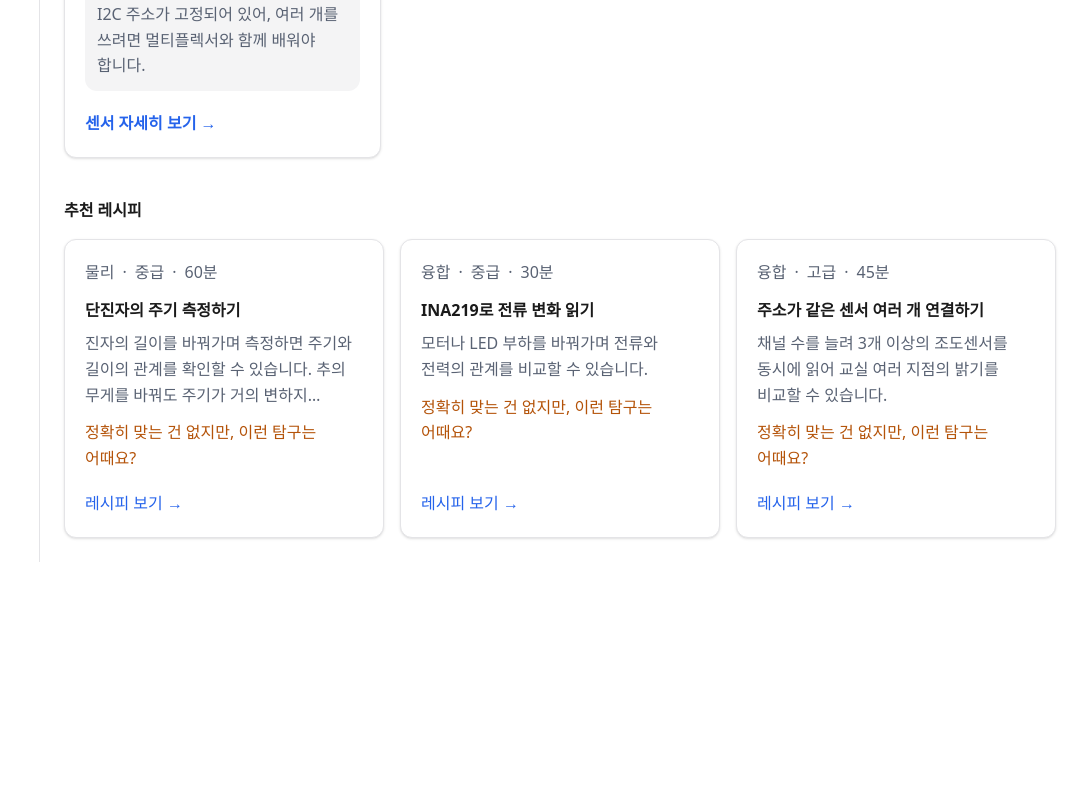
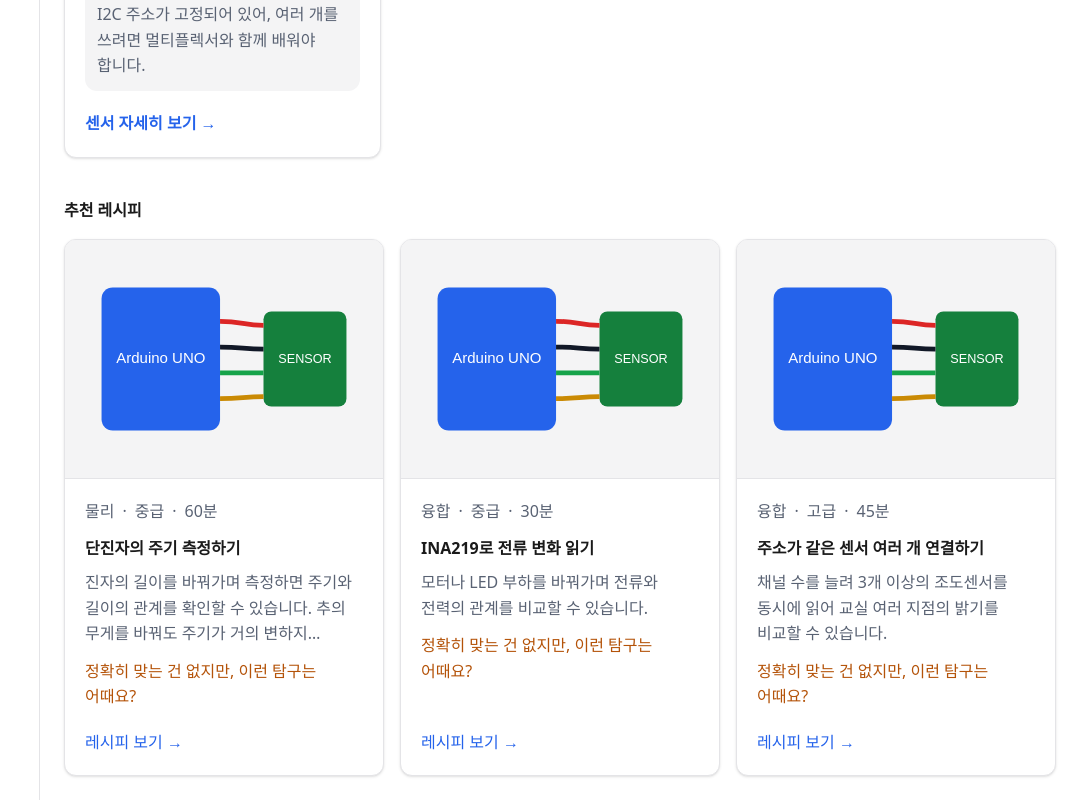
Before and after one commit to sehunYang/How_To_Use_Arduino, a React (Vite) app: page /search in a window 1280 px wide. Shown: the part 1337-2137 px from the top of the page, without its empty margins (200-1280 px from the left). Before the commit the page ends 1899 px from the top, so only its background shows below. Built offline with nearby package versions, Linux system fonts and the light colour scheme; no server answers.

Commit message:
fix: show wiring images on recipe cards

```diff
--- a/src/components/RecipeCard.tsx
+++ b/src/components/RecipeCard.tsx
@@ -1,4 +1,5 @@
 import { Link } from 'react-router-dom'
+import { withBasePath } from '@/lib/basePath'
 import type { Recipe, SearchIndexEntry } from '@/schema'
 
 type CardRecipe = Recipe | SearchIndexEntry
@@ -17,7 +18,16 @@ export function RecipeCard({
   fuzzy?: boolean
 }) {
   return (
-    <article className="flex h-full flex-col rounded-card border border-border bg-background p-5 shadow-sm">
+    <article className="flex h-full flex-col overflow-hidden rounded-card border border-border bg-background shadow-sm">
+      <img
+        src={withBasePath(recipe.imageUrl)}
+        alt={`${recipe.title} 배선도`}
+        className="aspect-[4/3] w-full border-b border-border bg-muted-background object-contain"
+        loading="lazy"
+        width={400}
+        height={300}
+      />
+      <div className="flex flex-1 flex-col p-5">
         <div className="mb-3 flex flex-wrap gap-2 text-caption text-muted">
           <span>{recipe.subject ?? '융합'}</span><span>·</span><span>{recipe.difficulty}</span><span>·</span><span>{recipe.minutes}분</span>
         </div>
@@ -32,6 +42,7 @@ export function RecipeCard({
         <Link className="mt-auto pt-5 font-medium text-accent underline-offset-4 hover:underline" to={`/recipes/${recipe.id}`}>
           레시피 보기 →
         </Link>
+      </div>
     </article>
   )
 }
```
Also changed, not shown: 1 other file (tests, documents, lock files or other folders). Lines whose indentation alone changed are shown as unchanged.
